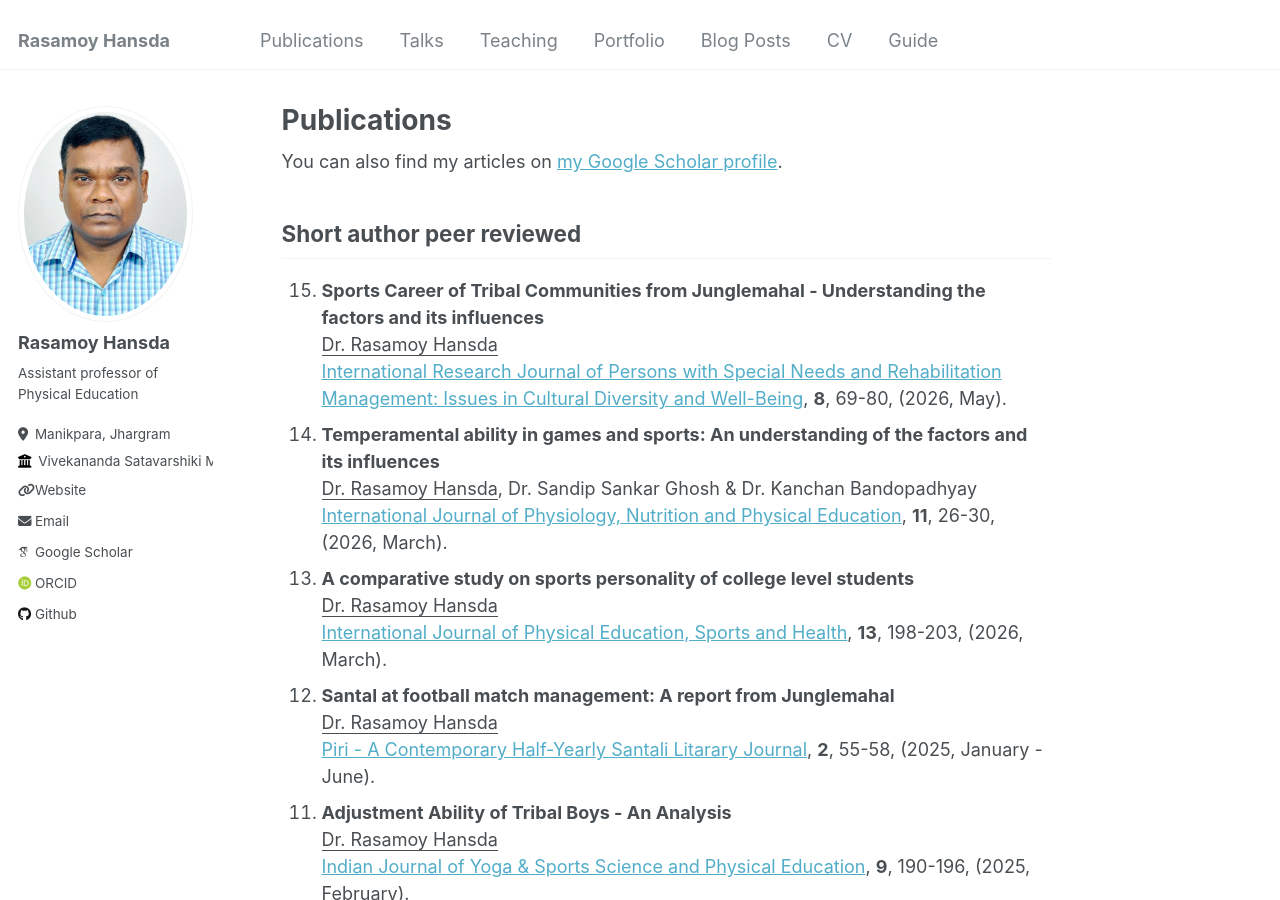
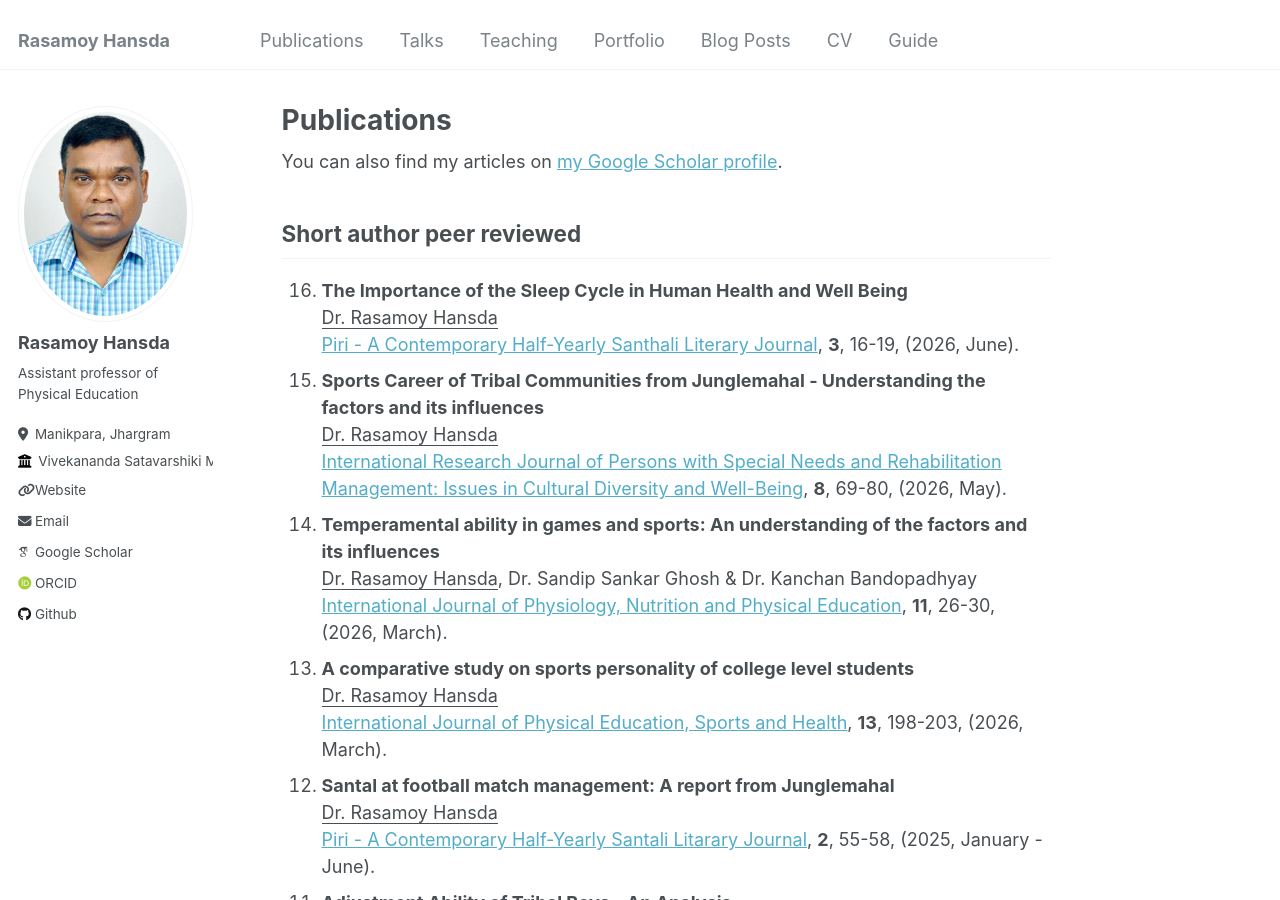
Before and after one commit to rhansda1/rhansda1.github.io, a Jekyll site: the page built from _pages/publications.md, in a window 1280 px wide and 900 px high. Built offline with Jekyll 4.4.1, drawn with Linux system fonts in a browser that asks for light colours; some web fonts are replaced.

Commit message:
Update publications_html.yaml

```diff
--- a/_data/publications_html.yaml
+++ b/_data/publications_html.yaml
@@ -1,3 +1,16 @@
+Hansda:2026D:
+  year: '2026, June'
+  pages: '16-19'
+  number: '1'
+  volume: '3'
+  journal: "Piri - A Contemporary Half-Yearly Santhali Literary Journal"
+  doi:
+  primaryclass:
+  archiveprefix:
+  eprint:
+  title: "The Importance of the Sleep Cycle in Human Health and Well Being"
+  author: <u>Dr. Rasamoy Hansda</u>
+
 Hansda:2026C:
   year: '2026, May'
   pages: '69-80'
```
